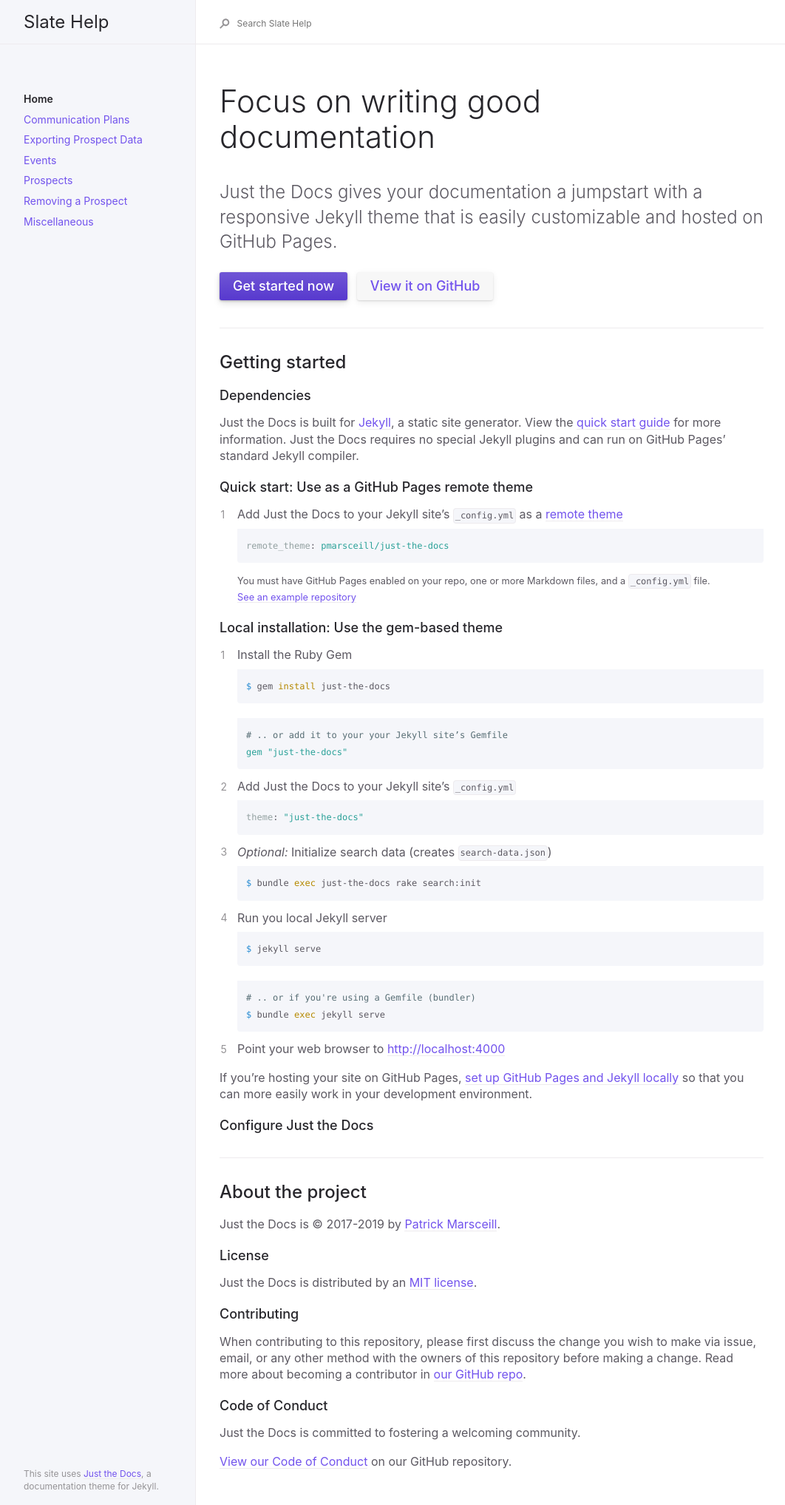
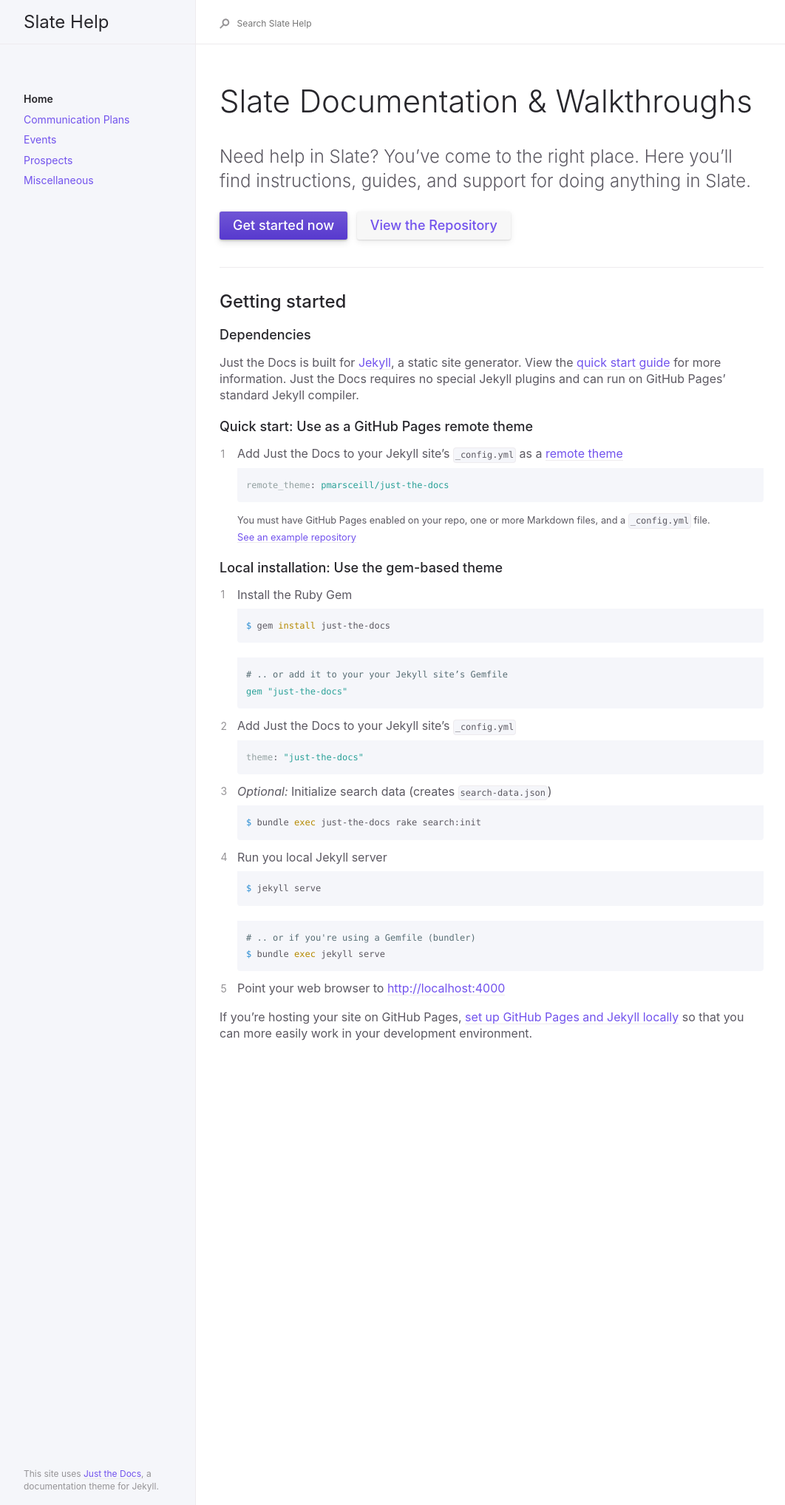
Before and after one commit to oretoise/docs, a Jekyll site: the page built from index.md, in a window 1280 px wide. Shown: the whole page at 74% size, without its empty margins (91-1153 px from the left). Built offline with Jekyll 4.4.1, drawn with Linux system fonts in a browser that asks for light colours.

```diff
--- a/index.md
+++ b/index.md
@@ -6,13 +6,13 @@ description: "Slate documentation for CDE users."
 permalink: /
 ---
 
-# Focus on writing good documentation
+# Slate Documentation & Walkthroughs
 {: .fs-9 }
 
-Just the Docs gives your documentation a jumpstart with a responsive Jekyll theme that is easily customizable and hosted on GitHub Pages.
+Need help in Slate? You've come to the right place. Here you'll find instructions, guides, and support for doing anything in Slate.
 {: .fs-6 .fw-300 }
 
-[Get started now](#getting-started){: .btn .btn-primary .fs-5 .mb-4 .mb-md-0 .mr-2 } [View it on GitHub](https://github.com/pmarsceill/just-the-docs){: .btn .fs-5 .mb-4 .mb-md-0 }
+[Get started now](#getting-started){: .btn .btn-primary .fs-5 .mb-4 .mb-md-0 .mr-2 } [View the Repository](https://github.com/js2506/slate){: .btn .fs-5 .mb-4 .mb-md-0 }
 
 ---
 
@@ -59,26 +59,3 @@ $ bundle exec jekyll serve
 4. Point your web browser to [http://localhost:4000](http://localhost:4000)
 
 If you're hosting your site on GitHub Pages, [set up GitHub Pages and Jekyll locally](https://help.github.com/en/articles/setting-up-your-github-pages-site-locally-with-jekyll) so that you can more easily work in your development environment.
-
-### Configure Just the Docs
-
----
-
-## About the project
-
-Just the Docs is &copy; 2017-2019 by [Patrick Marsceill](http://patrickmarsceill.com).
-
-### License
-
-Just the Docs is distributed by an [MIT license](https://github.com/pmarsceill/just-the-docs/tree/master/LICENSE.txt).
-
-### Contributing
-
-When contributing to this repository, please first discuss the change you wish to make via issue,
-email, or any other method with the owners of this repository before making a change. Read more about becoming a contributor in [our GitHub repo](https://github.com/pmarsceill/just-the-docs#contributing).
-
-### Code of Conduct
-
-Just the Docs is committed to fostering a welcoming community.
-
-[View our Code of Conduct](https://github.com/pmarsceill/just-the-docs/tree/master/CODE_OF_CONDUCT.md) on our GitHub repository.
```
Also changed, not shown: _docs/events/events.md (+1 -1 lines), _docs/prospects/exports.md (+28 -1 lines), _docs/prospects/removing.md (+1 -1 lines).
